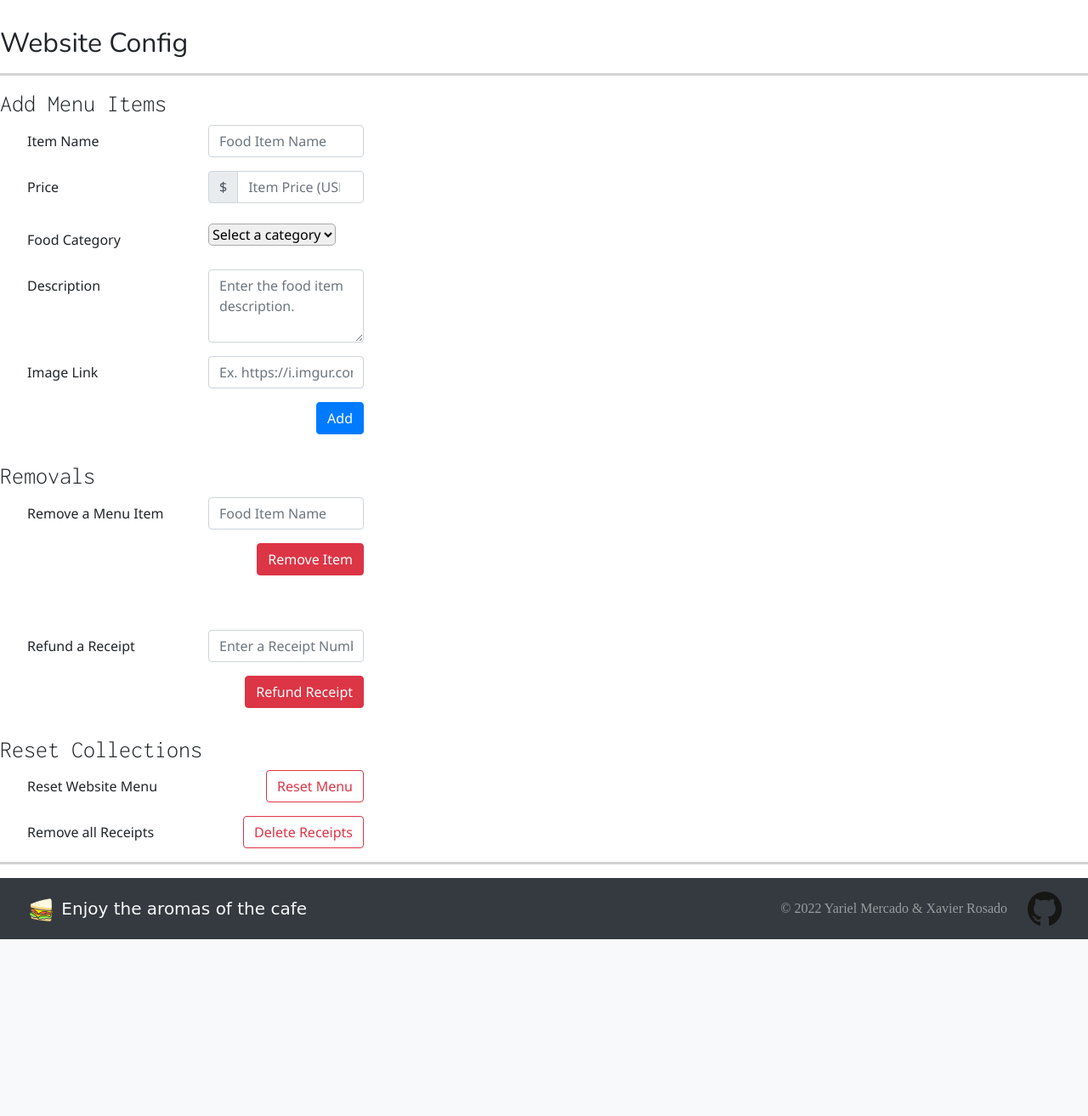
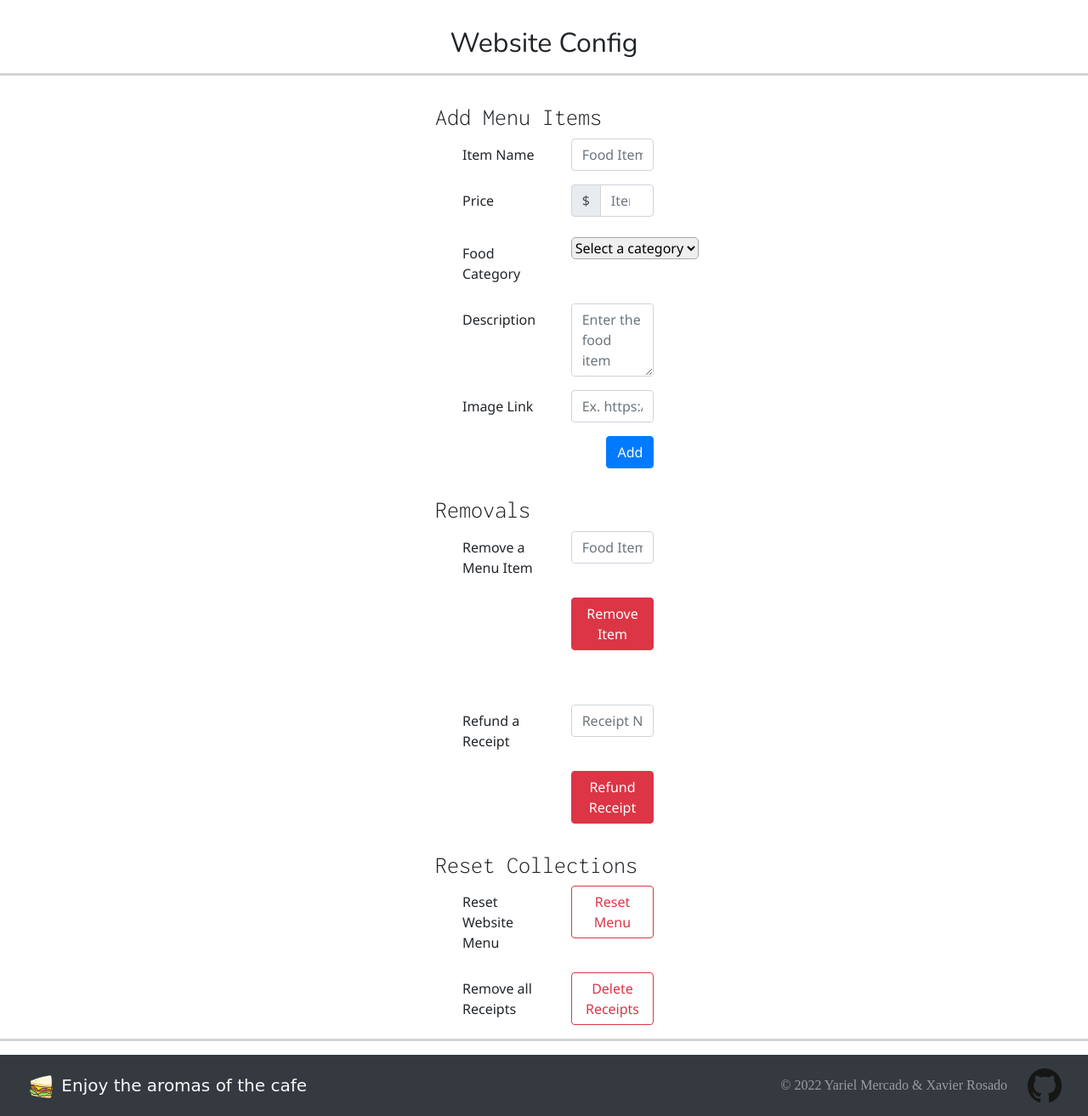
Before and after one commit to Mercrist/caffe-etoile, a Flask app: page /admin in a window 1280 px wide. Shown: the part 72-1385 px from the top of the page at 85% size. Before the commit the page ends 1177 px from the top, so only its background shows below. Run offline with Flask 2, Linux system fonts and the light colour scheme; some libraries are stand-ins or nearby versions; some web fonts are replaced.

Commit message:
Centralized admin

```diff
--- a/static/styles/general.css
+++ b/static/styles/general.css
@@ -174,8 +174,15 @@ body.admin h3{
     font-family: 'Inconsolata', monospace;
 }
 
+.admin_title{
+    margin-top: 2rem;
+    text-align: center;
+}
+
 .admin_section{
     margin-top: 2rem;
+    margin-left: 40%;
+    margin-right: auto;
 }
 
 .admin_section_content{
--- a/templates/admin.html
+++ b/templates/admin.html
@@ -8,10 +8,12 @@
 {% block bodyclass %}class="admin"{% endblock %}
 
 {% block main %}
-<div class="admin_section">
+
+<div class="admin_title">
     <h2>Website Config</h2>
     <hr class="solid">
-
+</div>
+<div class="admin_section">
     <h3>Add Menu Items</h3>
 
     <div class="admin_section_content">
@@ -107,7 +109,7 @@
                 <label for="deleteReceipt" class="col-sm-2 col-form-label">Refund a Receipt</label>
                 <div class="col-sm-2">
                     <input type="text" name="remove_receipt_number" pattern="^\d{10}$" minlength="10" maxlength="10"
-                        class="form-control" id="deleteReceipt" placeholder="Enter a Receipt Number" required>
+                        class="form-control" id="deleteReceipt" placeholder="Receipt Number" required>
                 </div>
             </div>
 
@@ -154,7 +156,7 @@
                         <div class="modal-footer">
                             <button type="button" class="btn btn-secondary" data-dismiss="modal">Close</button>
                             <button type="submit" class="btn btn-primary" name="reset_menu_button"
-                                value="clicked">Ok</button>
+                                value="clicked">Confirm</button>
                         </div>
                     </div>
                 </div>
@@ -191,7 +193,7 @@
                         <div class="modal-footer">
                             <button type="button" class="btn btn-secondary" data-dismiss="modal">Close</button>
                             <button type="submit" class="btn btn-primary" name="reset_reservation_button"
-                                value="clicked">Ok</button>
+                                value="clicked">Confirm</button>
                         </div>
                     </div>
                 </div>
@@ -200,6 +202,8 @@
         </form>
     </div>
 </div>
+</div>
+
 
 
 <hr class="solid">
```
